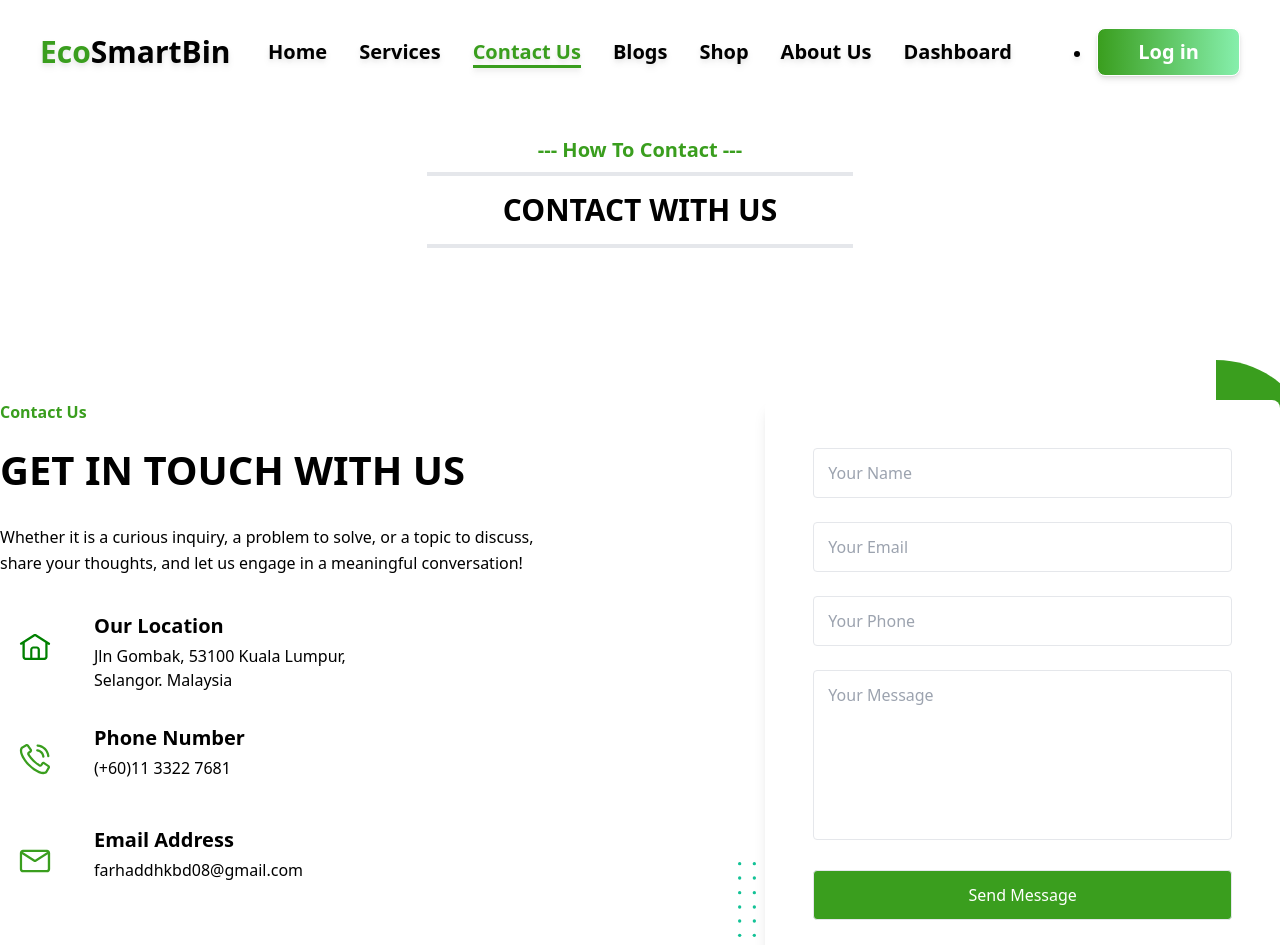
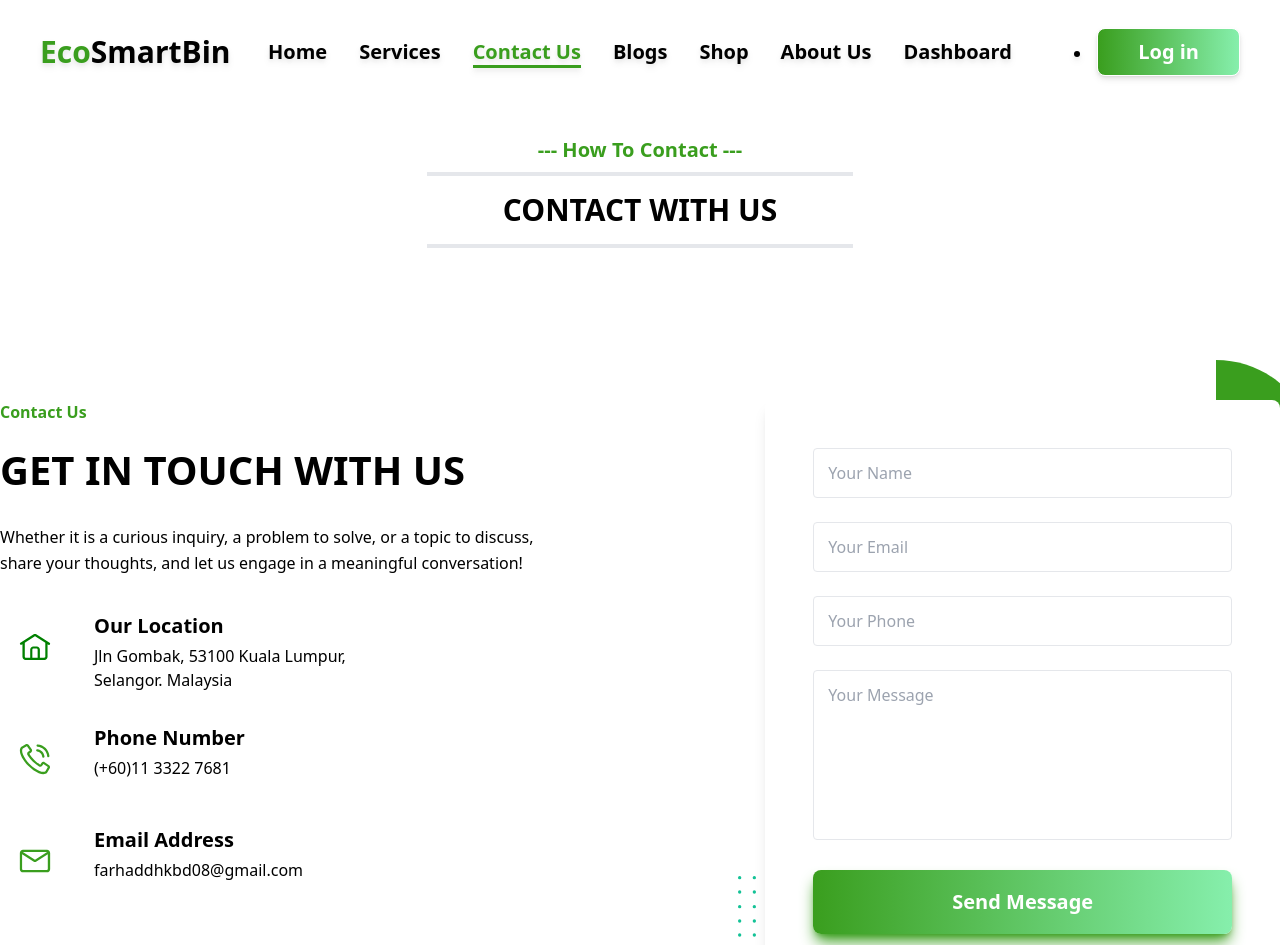
Before and after one commit to Raisul-24/EcoSmart-Bins-client-side, a React (Vite) app: page /contact in a window 1280 px wide. Shown: the top 945 px of the page. Built offline with nearby package versions, Linux system fonts and the light colour scheme; no server answers.

Commit message:
Update Cintact Us Button Color

```diff
--- a/src/Pages/ContactUs/ContactUs.jsx
+++ b/src/Pages/ContactUs/ContactUs.jsx
@@ -187,7 +187,7 @@ const ContactUs = () => {
                   <div>
                     <button
                       type="submit"
-                      className="w-full p-3 text-white transition border rounded  bg-[#3A9E1E] hover:bg-opacity-90"
+                      className="btn w-full border-none shadow-lg shadow-brand-color lg:btn-lg bg-gradient-to-r from-brand-color to-green-300 lg:text-xl text-white hover:bg-gradient-to-r hover:from-green-300 hover:to-brand-color"
                     >
                       Send Message
                     </button>
```
